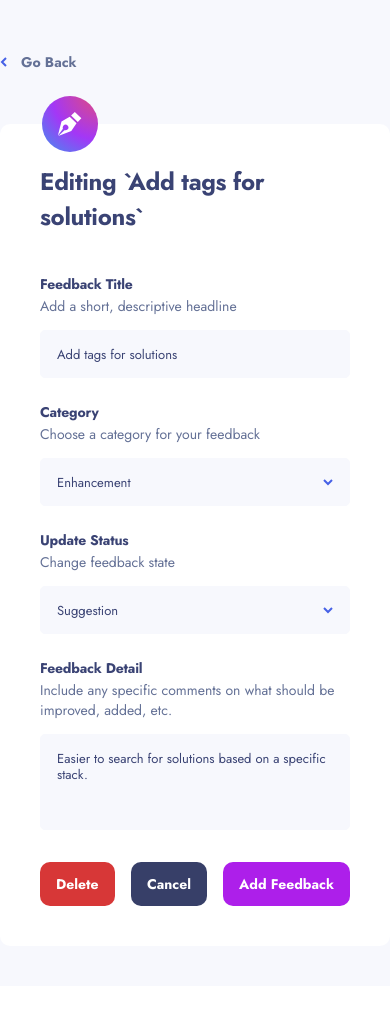
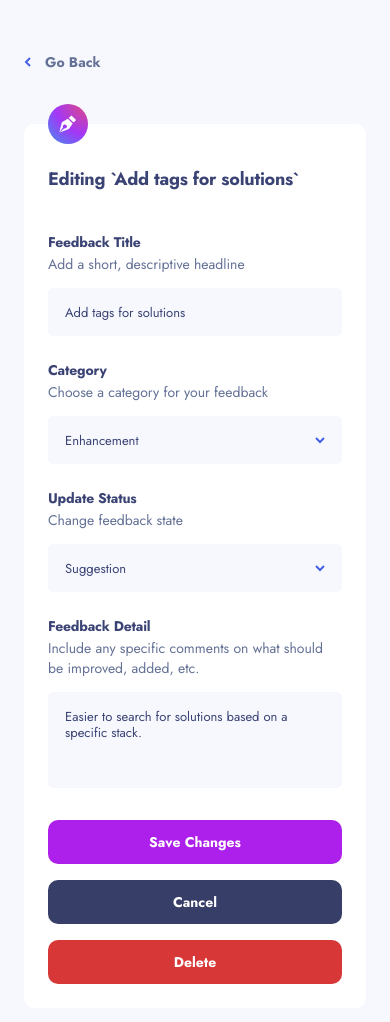
Before and after one commit to Ex-Zy/product-feedback, a Vue app: page /edit/1 in a window 390 px wide. Shown: the top 1022 px of the page. Before the commit the page ends 986 px from the top, so only its background shows below. Built offline with nearby package versions, Linux system fonts and the light colour scheme; data requests are answered from the project's data file; what v-dropdown-menu, vue-slicksort would draw is missing.

Commit message:
edit/create update responsive

```diff
--- a/src/components/FeedbackLayout.vue
+++ b/src/components/FeedbackLayout.vue
@@ -27,6 +27,10 @@ function handleGoBack() {
   margin: 0 auto;
   padding-block: 40px;
 
+  @include mobile {
+    padding-inline: 24px;
+  }
+
   &__content {
     margin-top: 40px;
   }
--- a/src/components/common/FeedbackCard.vue
+++ b/src/components/common/FeedbackCard.vue
@@ -27,11 +27,21 @@ const slots = defineSlots<{
   background: var(--color-4);
   position: relative;
 
+  @include mobile {
+    padding: 42px 24px 24px;
+  }
+
   &__icon {
     position: absolute;
     left: 42px;
     top: 0;
     transform: translateY(-50%);
+
+    @include mobile {
+      left: 24px;
+      width: 40px;
+      height: 40px;
+    }
   }
 
   &__content {
@@ -46,6 +56,12 @@ const slots = defineSlots<{
     display: flex;
     justify-content: flex-end;
     column-gap: 16px;
+
+    @include mobile {
+      flex-direction: column;
+      justify-content: flex-start;
+      gap: 16px;
+    }
   }
 }
 </style>
--- a/src/components/common/icons/IconNewFeedback.vue
+++ b/src/components/common/icons/IconNewFeedback.vue
@@ -1,5 +1,5 @@
 <template>
-  <svg width="56" height="56" xmlns="http://www.w3.org/2000/svg">
+  <svg width="56" height="56" viewBox="0 0 56 56" xmlns="http://www.w3.org/2000/svg">
     <defs>
       <radialGradient cx="103.9%" cy="-10.387%" fx="103.9%" fy="-10.387%" r="166.816%" id="a">
         <stop stop-color="#E84D70" offset="0%" />
--- a/src/components/createFeedback/CreateFeedback.vue
+++ b/src/components/createFeedback/CreateFeedback.vue
@@ -40,7 +40,7 @@ function handleCancelFeedback() {
     <FeedbackCard class="create-feedback">
       <template #icon><IconNewFeedback /></template>
       <template #title>
-        <h1 class="h1">Create New Feedback</h1>
+        <h1 class="create-feedback__title h1">Create New Feedback</h1>
       </template>
       <template #content>
         <UIInput
@@ -61,22 +61,44 @@ function handleCancelFeedback() {
         />
       </template>
       <template #footer>
-        <UIButton text="Cancel" type="terminate" @click="handleCancelFeedback" />
-        <UIButton text="Add Feedback" @click="createNewFeedback(newFeedback)" />
+        <UIButton
+          class="create-feedback-btn cancel-btn"
+          text="Cancel"
+          type="terminate"
+          @click="handleCancelFeedback"
+        />
+        <UIButton
+          class="create-feedback-btn add-btn"
+          text="Add Feedback"
+          @click="createNewFeedback(newFeedback)"
+        />
       </template>
     </FeedbackCard>
   </FeedbackLayout>
 </template>
 
 <style scoped lang="scss">
-.row {
-  margin: 10px 0;
+.create-feedback {
+  &__title {
+    @include mobile {
+      @include font-title(18px, 26px, -0.25px);
+    }
+  }
+}
 
-  input,
-  select,
-  textarea {
-    height: 40px;
-    width: 100%;
+.create-feedback-btn {
+  justify-content: center;
+}
+
+.add-btn {
+  @include mobile {
+    order: 1;
+  }
+}
+
+.cancel-btn {
+  @include mobile {
+    order: 2;
   }
 }
 </style>
--- a/src/components/editFeedback/EditFeedback.vue
+++ b/src/components/editFeedback/EditFeedback.vue
@@ -55,7 +55,7 @@ function handleCancelFeedback(feedback: ISuggestion) {
     <FeedbackCard v-if="feedback && editedFeedback" class="edit-feedback">
       <template #icon><IconEditFeedback /></template>
       <template #title>
-        <h1 class="h1">Editing `{{ feedback.title }}`</h1>
+        <h1 class="edit-feedback__title h1">Editing `{{ feedback.title }}`</h1>
       </template>
       <template #content>
         <UIInput
@@ -85,18 +85,56 @@ function handleCancelFeedback(feedback: ISuggestion) {
         <UIButton
           type="danger"
           text="Delete"
-          class="delete-btn"
+          class="edit-feedback-btn delete-btn"
           @click="deleteFeedback(feedback)"
         />
-        <UIButton type="terminate" text="Cancel" @click="handleCancelFeedback(feedback)" />
-        <UIButton text="Add Feedback" @click="editFeedback(editedFeedback)" />
+        <UIButton
+          class="edit-feedback-btn cancel-btn"
+          type="terminate"
+          text="Cancel"
+          @click="handleCancelFeedback(feedback)"
+        />
+        <UIButton
+          class="edit-feedback-btn edit-btn"
+          text="Save Changes"
+          @click="editFeedback(editedFeedback)"
+        />
       </template>
     </FeedbackCard>
   </FeedbackLayout>
 </template>
 
 <style scoped lang="scss">
+.edit-feedback {
+  &__title {
+    @include mobile {
+      @include font-title(18px, 26px, -0.25px);
+    }
+  }
+}
+
+.edit-feedback-btn {
+  justify-content: center;
+}
+
 .delete-btn {
   margin-right: auto;
+
+  @include mobile {
+    margin: initial;
+    order: 3;
+  }
+}
+
+.edit-btn {
+  @include mobile {
+    order: 1;
+  }
+}
+
+.cancel-btn {
+  @include mobile {
+    order: 2;
+  }
 }
 </style>
```
